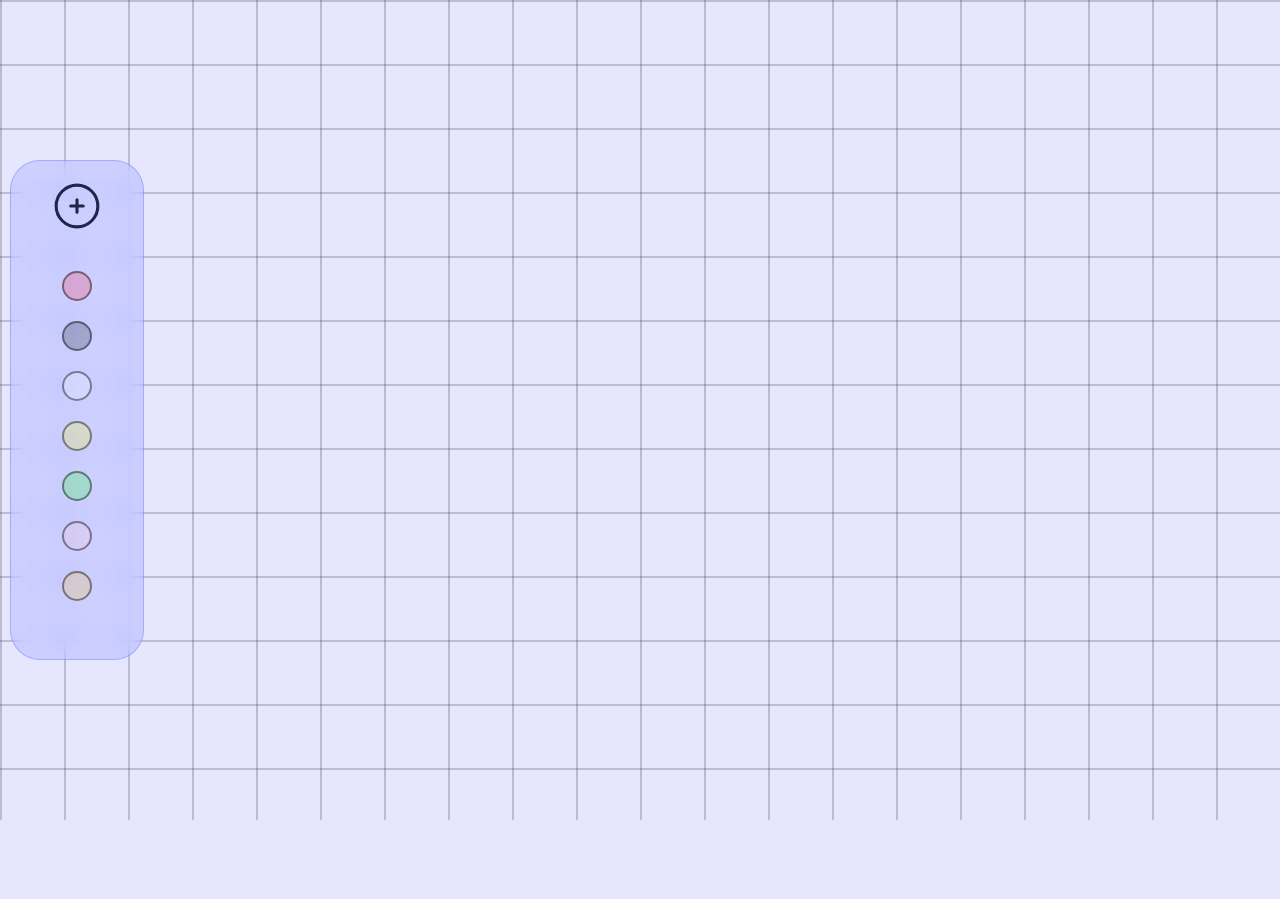
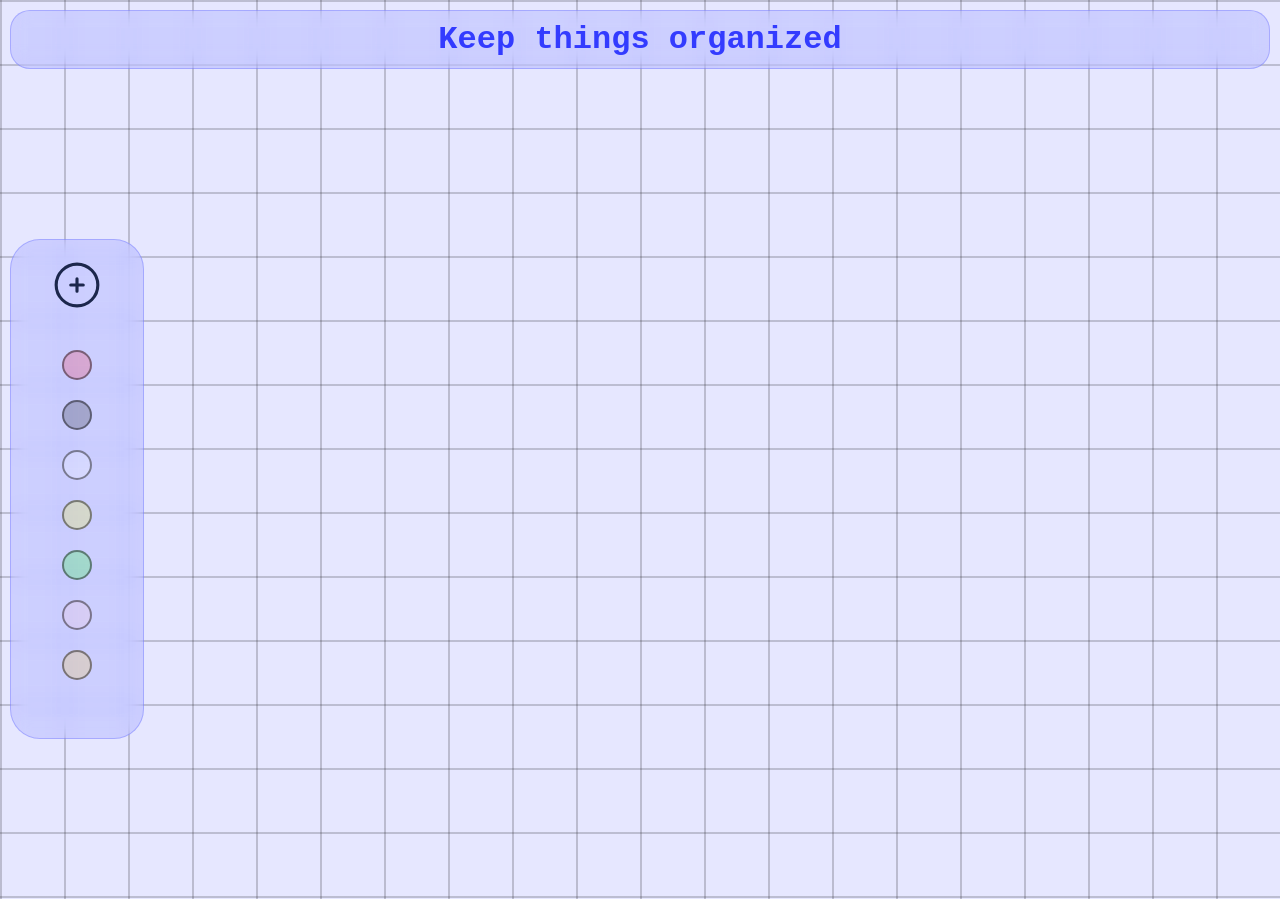
Before and after one commit to VortexWanderer9/keep-things-simple, a plain HTML site: page index.html in a window 1280 px wide. Before the commit the page ends 820 px from the top, so only its background shows below. Drawn offline with Linux system fonts and the light colour scheme.

Commit message:
add heading

```diff
--- a/index.html
+++ b/index.html
@@ -8,6 +8,9 @@
 </head>
 <body>
    <div class="container">
+    <div class="heading">
+        <h1>Keep things organized</h1>
+    </div>
     <div class="main-section">
         <div class="edit">
             <div class="add">
--- a/style/style.css
+++ b/style/style.css
@@ -90,10 +90,11 @@ body{
 .card svg{
     height: 20px;
     cursor: pointer;
+    transition: all .5s ease-in-out;
 }
 .card svg:hover{
     opacity: 0.4;
-    transform: rotate(360deg);
+    transform: rotate(20deg);
     transition: all .5s ease-in-out;
 }
 
@@ -120,3 +121,19 @@ body{
     width: 20px;
     }
 }
+
+.heading{
+    text-align: center;
+    margin-bottom: 20px;
+    border: 1px solid rgba(12,23,255,0.2);
+    backdrop-filter: blur(10px) saturate(200%);
+    border-radius: 20px;
+    background: rgba(12,23,255,0.1);
+    padding: 10px;
+}
+
+.heading h1{
+    font-size: 2rem;
+    color: rgba(12,23,255,0.8);
+    font-family: 'Courier New', Courier, monospace;
+}
```
Also changed, not shown: script/script.js (+1 -1 lines).
